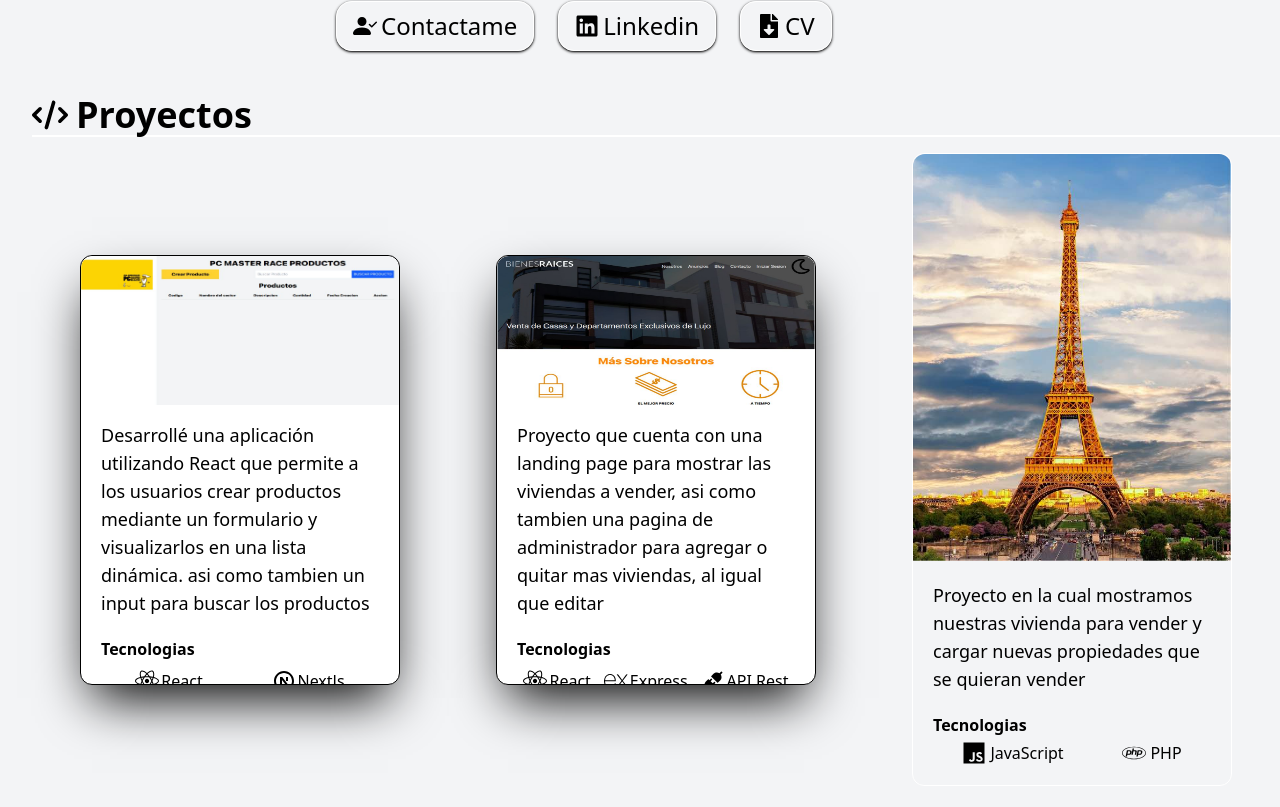
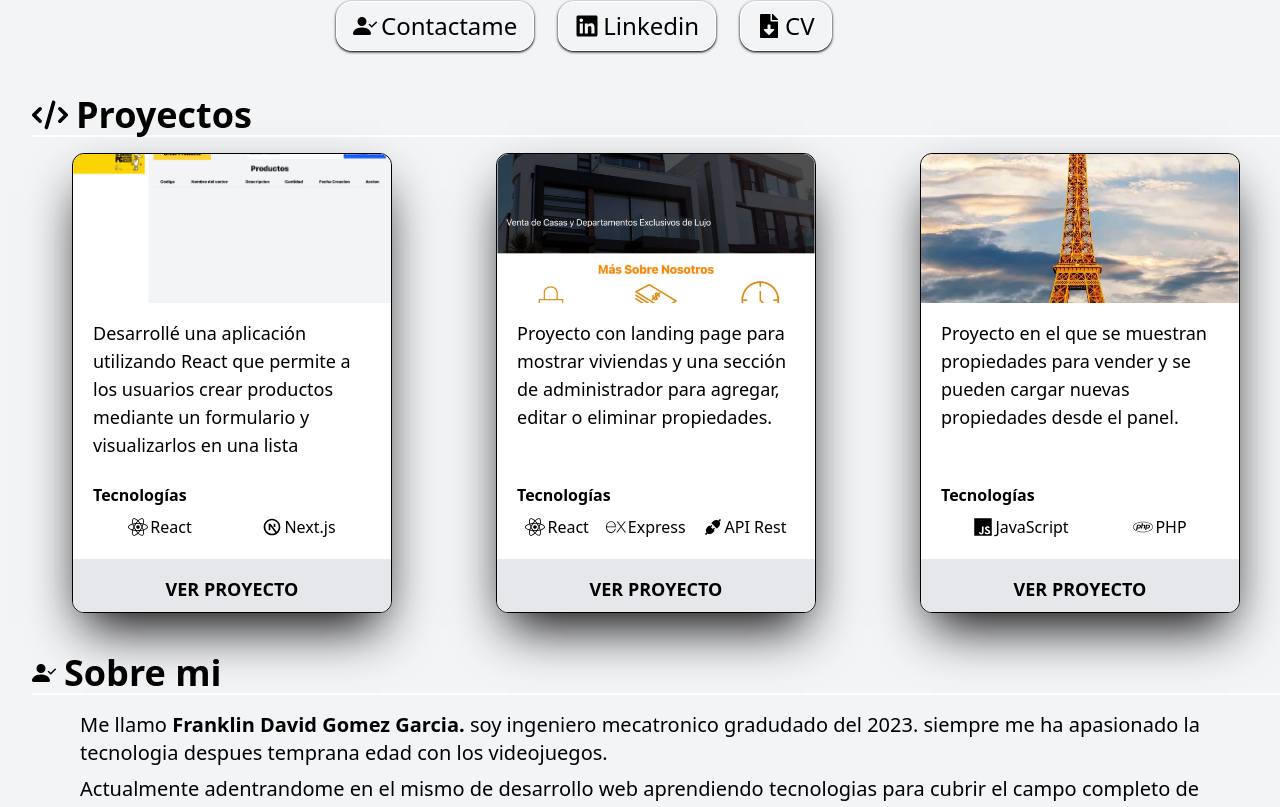
Before and after one commit to Franklin-Gomez/Portafolio, a React (Vite) app: page / in a window 1280 px wide. Shown: the part 383-1190 px from the top of the page. Built offline with nearby package versions, Linux system fonts and the light colour scheme.

Commit message:
fix proyectos section

```diff
--- a/src/components/Proyects.tsx
+++ b/src/components/Proyects.tsx
@@ -5,92 +5,104 @@ import { FaReact } from "react-icons/fa";
 import { RiNextjsLine } from "react-icons/ri";
 import { SiExpress } from "react-icons/si";
 import { AiFillApi } from "react-icons/ai";
+import { JSX } from "react";
+
+type Tech = { name: string; icon: JSX.Element };
+type Project = {
+    id: string;
+    title: string;
+    href?: string;
+    img: string;
+    alt: string;
+    description: string;
+    tech: Tech[];
+};
+
+const projects: Project[] = [
+    {
+        id: "tienda",
+        title: "Tienda Next.js",
+        href: "https://tienda-nextjs-8co3.vercel.app/products",
+        img: "/img/ProductTiendaPc.png",
+        alt: "Vista de la tienda Next.js",
+        description:
+            "Desarrollé una aplicación utilizando React que permite a los usuarios crear productos mediante un formulario y visualizarlos en una lista dinámica. Incluye búsqueda de productos.",
+        tech: [
+            { name: "React", icon: <FaReact size={20} /> },
+            { name: "Next.js", icon: <RiNextjsLine size={20} /> },
+        ],
+    },
+    {
+        id: "bienes",
+        title: "Bienes Raíces (MERN)",
+        href: "https://bienes-raices-mern.vercel.app/",
+        img: "/img/BienesRaices.png",
+        alt: "Listado de propiedades",
+        description:
+            "Proyecto con landing page para mostrar viviendas y una sección de administrador para agregar, editar o eliminar propiedades.",
+        tech: [
+            { name: "React", icon: <FaReact size={20} /> },
+            { name: "Express", icon: <SiExpress size={20} /> },
+            { name: "API Rest", icon: <AiFillApi size={20} /> },
+        ],
+    },
+    {
+        id: "agencia",
+        title: "Agencia de Viajes",
+        img: "/img/AgenciaDeViajes.jpg",
+        alt: "Agencia de viajes - ejemplo de proyecto",
+        description:
+            "Proyecto en el que se muestran propiedades para vender y se pueden cargar nuevas propiedades desde el panel.",
+        tech: [
+            { name: "JavaScript", icon: <IoLogoJavascript size={20} /> },
+            { name: "PHP", icon: <FaPhp size={20} /> },
+        ],
+    },
+];
 
 export default function Proyects() {
     return (
         <div className="my-2 p-4">
+            <h1 className="font-bold text-4xl mb-4 w-full border-b-2 border-white flex items-center gap-2">
+                <span>
+                    <FaCode />
+                </span>
+                Proyectos
+            </h1>
 
-            <h1 className="font-bold text-4xl mb-4 w-full border-b-2 border-white flex items-center gap-2"><span><FaCode /></span>Proyectos</h1>
+            {/* Carrusel con los proyectos en forma de cards */}
+            <div className="flex flex-col md:flex-row md:justify-around items-center gap-6">
+                {projects.map((p) => (
+                    <article
+                        key={p.id}
+                        className="border rounded-xl border-black flex flex-col max-w-xs bg-white shadow-2xl shadow-black h-[460px] overflow-hidden"
+                        aria-labelledby={`project-${p.id}`}
+                    >
 
-            {/*Currusel con los proyecto en formas de card */}
-            <div className="flex flex-col md:flex-row  md:justify-around items-center">
-                {/*card*/}
-                <div className="border rounded-xl border-black flex flex-col max-w-xs  bg-white shadow-2xl shadow-black h-[430px] overflow-hidden">
-
-                    <a  href="https://tienda-nextjs-8co3.vercel.app/products" target="_blank" rel="noopener noreferrer">
-                        <img src="/img/ProductTiendaPc.png" className="rounded-t-xl w-full h-[149px]"/>
-                        <div className="flex flex-col gap-5 px-5 mb-5">
-                            <p className="text-lg max-h-[300px] overflow-y-auto block mt-4">
-                                Desarrollé una aplicación utilizando React que permite a los usuarios crear productos mediante un formulario y visualizarlos en una lista dinámica.
-                                asi como tambien un input para buscar los productos
-                            </p>
-                            <div>
-                                <h4 className="mb-2 font-bold">Tecnologias</h4>
-
-                                <div className="flex justify-around">
-
-                                    <p className="flex justify-center items-center gap-0.5 "><span ><FaReact  size={24}/> </span>React</p>
-                                    <p className="flex justify-center items-center gap-0.5 "><span ><RiNextjsLine size={24}/> </span> NextJs </p>
-
+                        <a href={p.href} target="_blank" rel="noopener noreferrer" aria-label={`Abrir ${p.title}`}>
+                            <img src={p.img} alt={p.alt} className="rounded-t-xl w-full h-[149px] object-cover" />
+                            <div className="flex flex-col gap-5 px-5 mb-5">
+                                <div id={`project-${p.id}`} className="h-36 overflow-y-auto mt-4">
+                                    <p className="text-lg">{p.description}</p>
+                                </div>
+                                <div>
+                                    <h4 className="mb-2 font-bold">Tecnologías</h4>
+                                    <div className="flex justify-around">
+                                        {p.tech.map((t) => (
+                                            <p key={t.name} className="flex justify-center items-center gap-0.5">
+                                                <span>{t.icon}</span>
+                                                {t.name}
+                                            </p>
+                                        ))}
+                                    </div>
                                 </div>
                             </div>
+                            <p className="text-center font-bold bg-gray-200 p-4 hover:bg-gray-400 uppercase text-lg">Ver Proyecto</p>
+                        </a>
 
-                        </div>
-
-                        <p className="text-center font-bold bg-gray-200 p-4 hover:bg-gray-400 uppercase text-lg"> Ver Proyecto</p>
-
-                   </a>
-                </div>
-
-                <div className="border rounded-xl border-black flex flex-col max-w-xs  bg-white shadow-2xl shadow-black h-[430px] overflow-hidden">
-
-                    <a  href="https://bienes-raices-mern.vercel.app/" target="_blank" rel="noopener noreferrer">
-                        <img src="/img/BienesRaices.png" className="rounded-t-xl w-full h-[149px]"/>
-                        <div className="flex flex-col gap-5 px-5 mb-5">
-                            <p className="text-lg max-h-[300px] overflow-y-auto block mt-4">
-                                Proyecto que cuenta con una landing page para mostrar las viviendas a vender,
-                                asi como tambien una pagina de administrador para agregar o quitar mas viviendas, al igual que editar
-
-                            </p>
-                            <div>
-                                <h4 className="mb-2 font-bold">Tecnologias</h4>
-
-                                <div className="flex justify-around">
-
-                                    <p className="flex justify-center items-center gap-0.5 "><span ><FaReact  size={24}/> </span>React</p>
-                                    <p className="flex justify-center items-center gap-0.5 "><span ><SiExpress size={24}/> </span> Express </p>
-                                    <p className="flex justify-center items-center gap-0.5 "><span ><AiFillApi size={24}/> </span> API Rest </p>
-
-                                </div>
-                            </div>
-
-                        </div>
-
-                        <p className="text-center font-bold bg-gray-200 p-4 hover:bg-gray-400 uppercase text-lg"> Ver Proyecto</p>
-
-                   </a>
-                </div>
-
-                <div className="border rounded-xl border-white flex flex-col gap-5 max-w-xs ">
-
-                    <img src="/img/AgenciaDeViajes.jpg" className="w-full rounded-t-xl"/>
-                    <div className="flex flex-col gap-5 px-5 mb-5">
-                        <p className="text-lg">
-                            Proyecto en la cual mostramos nuestras vivienda para vender y
-                            cargar nuevas propiedades que se quieran vender
-                        </p>
-                        <div>
-                            <h4 className="mb-1 font-bold">Tecnologias</h4>
-
-                            <div className="flex justify-around">
-                                <p className="flex justify-center items-center gap-1 "><span ><IoLogoJavascript size={24}/></span>JavaScript</p>
-                                <p className="flex justify-center items-center gap-1 "><span ><FaPhp size={24}/></span>PHP</p>
-                            </div>
-                        </div>
-                    </div>
-                </div>
+                    </article>
+                ))}
             </div>
-
         </div>
-    )
+    );
 }
```
